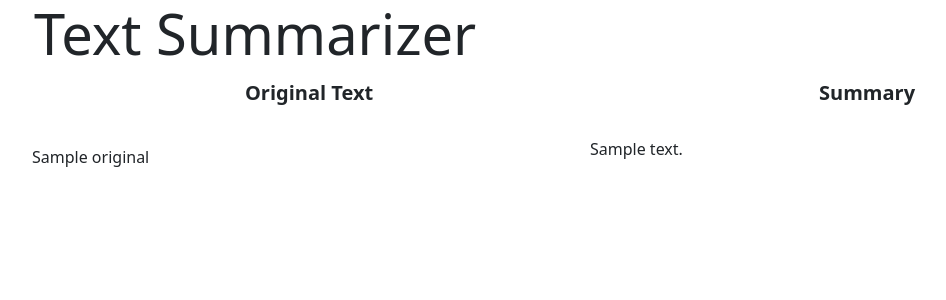
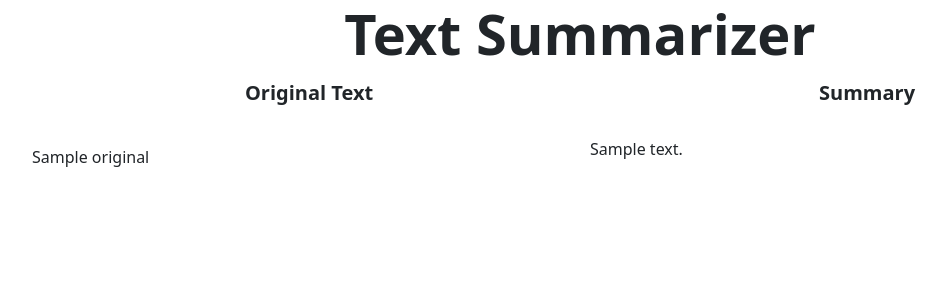
Before and after one commit to srivasPankhuri/Text-Summarization-Web-App, a Flask app: template templates/summary.html in a window 1280 px wide. Shown: the top 300 px of the page, without its empty margins (60-1006 px from the left). Run offline with Flask 2, Linux system fonts and the light colour scheme; the template is opened without the code that fills it: most values are stand-ins (such as "Sample title", 1, 10 or a date in 2020).

Commit message:
Changes to Style sheet

```diff
--- a/static/style.css
+++ b/static/style.css
@@ -25,3 +25,11 @@
     padding:10px;
     /* margin:auto; */
 }
+.heading{
+    font-weight: bold;
+    display:flex;
+    justify-content: center;
+}
+.submitBtn{
+    margin-top:10px;
+}
--- a/templates/index.html
+++ b/templates/index.html
@@ -12,12 +12,12 @@
   <div class="container">
     <div class="jumbotron jumbotron-fluid">
       <div class="container">
-        <h1 class="display-4">Text Summarizer</h1>
+        <h1 class="display-4 heading">Text Summarizer</h1>
       </div>
     </div>
     <form action="/summarize" method="POST">
       <textarea name="rawtext" class="form-control" id="" cols="30" rows="10"></textarea>
-      <button type="submit" class="btn btn-primary">Submit</button>
+      <button type="submit" class="btn btn-primary submitBtn">Submit</button>
     </form>
   </div>
 
--- a/templates/summary.html
+++ b/templates/summary.html
@@ -12,7 +12,7 @@
   <div class="container">
     <div class="jumbotron jumbotron-fluid">
       <div class="container">
-        <h1 class="display-4">Text Summarizer</h1>
+        <h1 class="display-4 heading">Text Summarizer</h1>
       </div>
     </div>
   </div>
```
